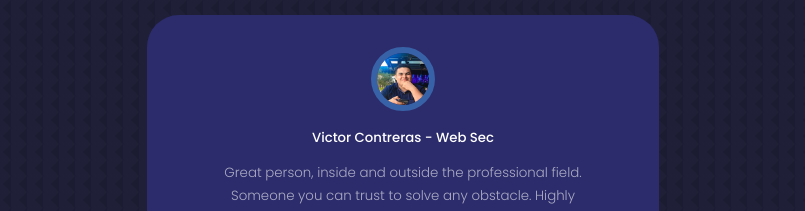
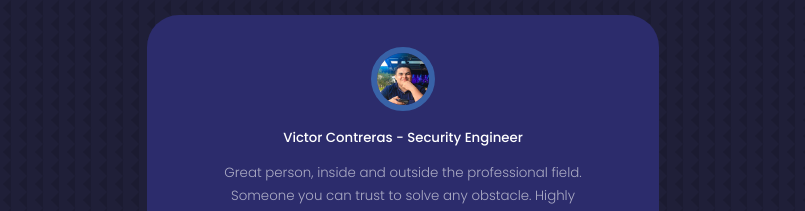
Before and after one commit to HectorCode8/portfolio-2023, a React (Create React App) app: page / in a window 1280 px wide. Shown: the part 4400-4611 px from the top of the page, without its empty margins (237-1042 px from the left). Built offline with nearby package versions, Linux system fonts and the light colour scheme.

Commit message:
add new testimonial

```diff
--- a/src/components/testimonials/Testimonials.jsx
+++ b/src/components/testimonials/Testimonials.jsx
@@ -19,7 +19,7 @@ import 'swiper/css/pagination';
 const data = [
   {
     avatar: AVTR1,
-    name: 'Victor Contreras - Web Sec',
+    name: 'Victor Contreras - Security Engineer',
     review: 'Great person, inside and outside the professional field. Someone you can trust to solve any obstacle. Highly recommended.'
   },
   {
```
